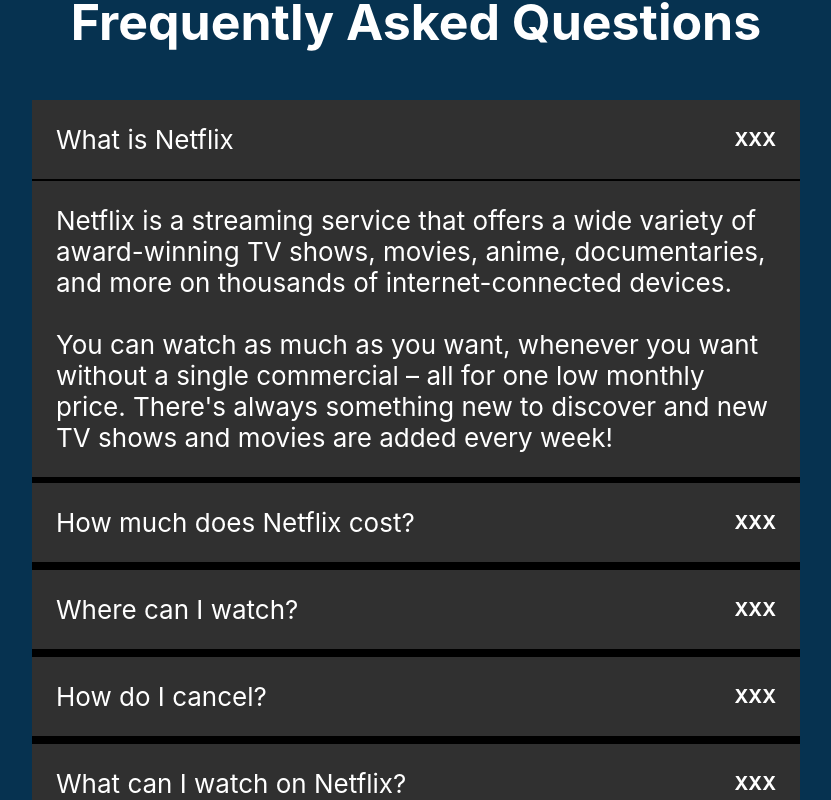
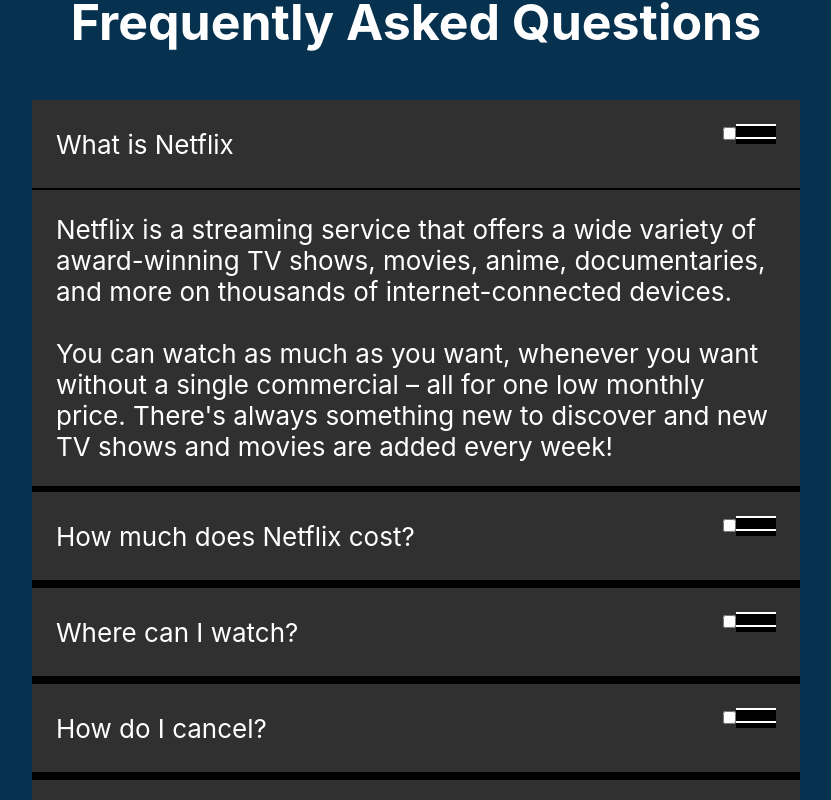
Before and after one commit to Blessedadudu/netflix-clone, a React (Create React App) app: page / in a window 1280 px wide. Shown: the part 2240-3040 px from the top of the page, without its empty margins (224-1055 px from the left). Built offline with nearby package versions, Linux system fonts and the light colour scheme.

Commit message:
nav icon

```diff
--- a/src/components/Accordion/Accordion.js
+++ b/src/components/Accordion/Accordion.js
@@ -61,9 +61,17 @@
                         <div key={index} className='accordionText'>
                             <div className='accordionHeading'>
                                 <h1>{items.question}</h1>
-                                <h3 onClick={() => toggleAccordion(index)}>XXX</h3>
+                                <div  className='toggle'>
+                                    <input type="checkbox" class="checkbox" id="navi-toggle"/>
+
+                                    <label for="navi-toggle" className="check" onClick={() => toggleAccordion(index)}>
+                                        <span class="icon">&nbsp;</span>
+                                    </label>
+                                    <div class="navigation__background">&nbsp;</div>
+                                </div>
                             </div>
                             <h2 className={ items.open ? 'show' : 'showText' }>{items.answer}<br/><br/>{items.answer2}</h2>
+
 
                         </div>
                     ))}
--- a/src/components/Accordion/Accordion.scss
+++ b/src/components/Accordion/Accordion.scss
@@ -37,7 +37,7 @@
         }
 
         .showText {
-            padding: 0 1.5rem;
+            // padding: 0 1.5rem;
             transition: all .2s ease-in-out;
             // display: none;
             height: 0;
@@ -59,3 +59,30 @@
     }
 
 }
+
+.check {
+    background-color: black;
+    // border-radius: 50%;
+    width: 100%;
+
+    .icon {
+        position: relative;
+
+        &,
+        &::after {
+            width: 2.5rem;
+            height: 2px;
+            display: inline-block;
+            background-color: white;
+        }
+        &::after {
+            content: "";
+            position: absolute;
+            left: 0;
+            transition: all .2s;
+        }
+        &::after { top: .8rem; }
+    }
+
+
+}
```
